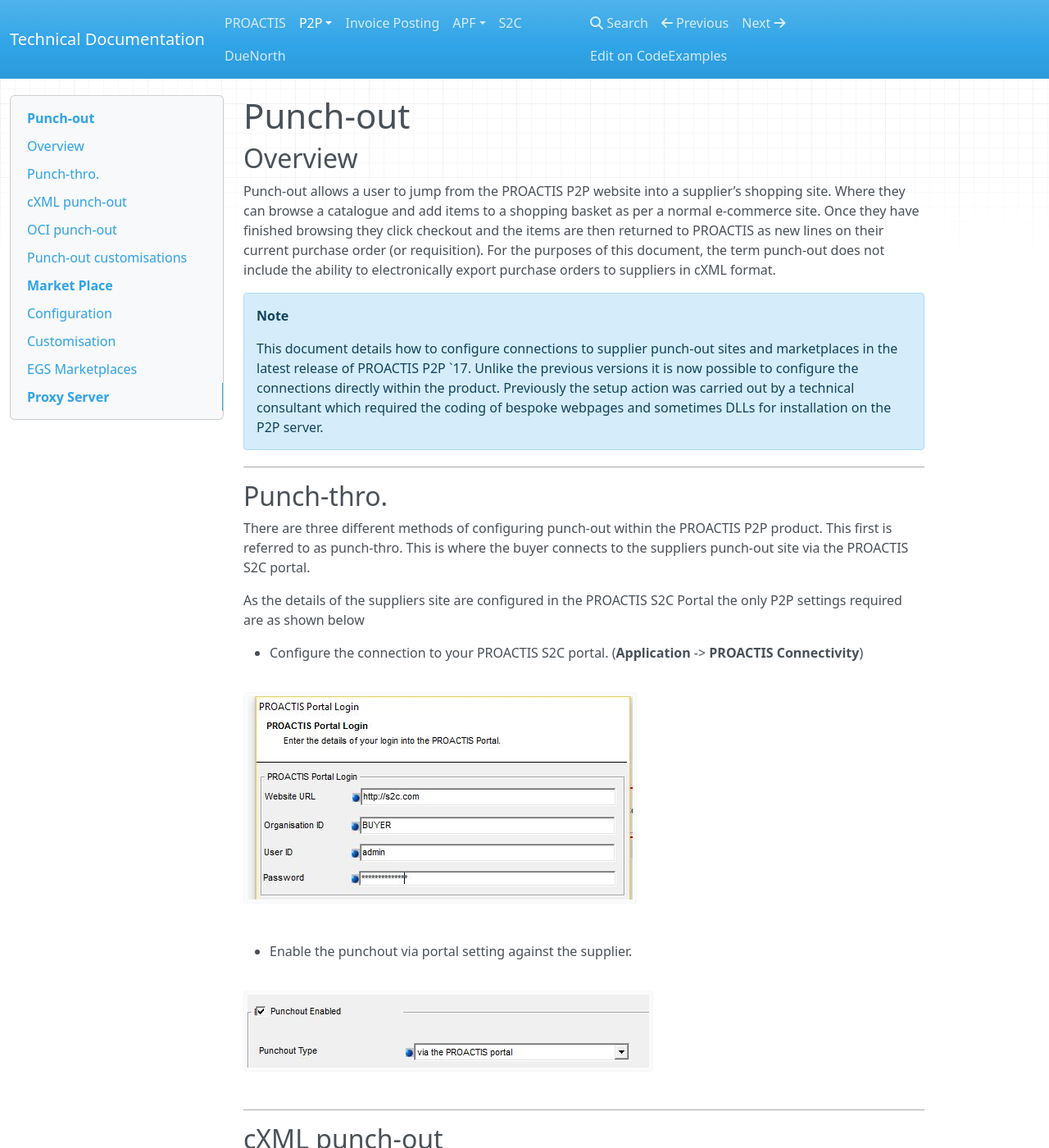
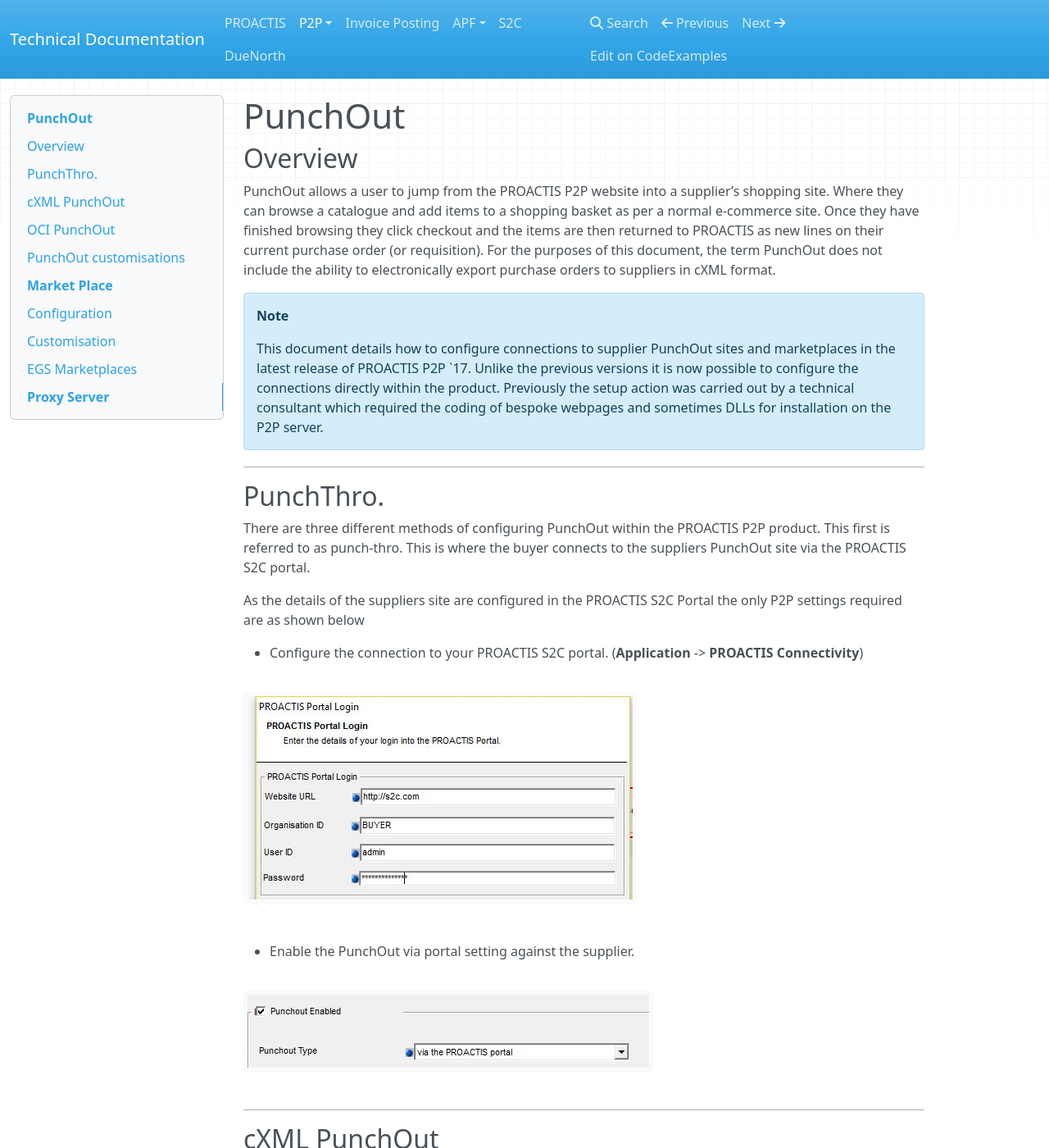
Before and after one commit to proactis-documentation/documentation-source, an MkDocs documentation site: the page built from docs/p2p/punchout.md, in a window 1280 px wide and 1400 px high. Shown: the whole window at 82% size. Built offline with MkDocs 1.6.1, drawn with Linux system fonts in a browser that asks for light colours; nearby versions of some CDN libraries; old or Windows-style settings are respelled for this version of MkDocs; some of the changed text lies outside the part shown.

Commit message:
PUNCHOUT

````diff
--- a/docs/p2p/punchout.md
+++ b/docs/p2p/punchout.md
@@ -1,18 +1,18 @@
-# Punch-out
+# PunchOut
 
 ## Overview
-Punch-out allows a user to jump from the PROACTIS P2P website into a supplier’s shopping site.  Where they can browse a catalogue and add items to a shopping basket as per a normal e-commerce site.  Once they have finished browsing they click checkout and the items are then returned to PROACTIS as new lines on their current purchase order (or requisition).
-For the purposes of this document, the term punch-out does not include the ability to electronically export purchase orders to suppliers in cXML format.
+PunchOut allows a user to jump from the PROACTIS P2P website into a supplier’s shopping site.  Where they can browse a catalogue and add items to a shopping basket as per a normal e-commerce site.  Once they have finished browsing they click checkout and the items are then returned to PROACTIS as new lines on their current purchase order (or requisition).
+For the purposes of this document, the term PunchOut does not include the ability to electronically export purchase orders to suppliers in cXML format.
 
 !!!Note
 
-    This document details how to configure connections to supplier punch-out sites and marketplaces in the latest release of PROACTIS P2P `17.
+    This document details how to configure connections to supplier PunchOut sites and marketplaces in the latest release of PROACTIS P2P `17.
     Unlike the previous versions it is now possible to configure the connections directly within the product.  Previously the setup action was carried out by a technical consultant which required the coding of bespoke webpages and sometimes DLLs for installation on the P2P server.
 
 ---
 
-## Punch-thro.
-There are three different methods of configuring punch-out within the PROACTIS P2P product.   This first is referred to as punch-thro.  This is where the buyer connects to the suppliers punch-out site via the PROACTIS S2C portal.
+## PunchThro.
+There are three different methods of configuring PunchOut within the PROACTIS P2P product.   This first is referred to as punch-thro.  This is where the buyer connects to the suppliers PunchOut site via the PROACTIS S2C portal.
 
 As the details of the suppliers site are configured in the PROACTIS S2C Portal the only P2P settings required are as shown below
 
@@ -20,15 +20,15 @@
 
 ![alt text](../img/p2p/punchout/s2c.bmp "cxml")
 
-+   Enable the punchout via portal setting against the supplier.
++   Enable the PunchOut via portal setting against the supplier.
 
 ![alt text](../img/p2p/punchout/thru-settings.bmp "cxml")
 
 ---
 
-## cXML punch-out
+## cXML PunchOut
 
-The majority of punch-outs follow the [cXML](http://cxml.org/) standard.  This can be configured directly within the P2P product by completing the following fields against a supplier.
+The majority of PunchOuts follow the [cXML](http://cxml.org/) standard.  This can be configured directly within the P2P product by completing the following fields against a supplier.
 
 ![alt text](../img/p2p/punchout/cxml-settings.bmp "cxml")
 
@@ -41,9 +41,9 @@
 
 ---
 
-## OCI punch-out
+## OCI PunchOut
 
-Less commonly used in the UK, but PROACTIS also supports the [Open Catalog Interface](https://en.wikipedia.org/wiki/Open_Catalog_Interface) (OCI) punch-out standard.  Again this can be configured directly within the product by completing the following three fields.
+Less commonly used in the UK, but PROACTIS also supports the [Open Catalog Interface](https://en.wikipedia.org/wiki/Open_Catalog_Interface) (OCI) PunchOut standard.  Again this can be configured directly within the product by completing the following three fields.
 
 ![alt text](../img/p2p/punchout/oci-settings.bmp "oci")
 
@@ -54,8 +54,8 @@
 
 ---
 
-## Punch-out customisations
-It is possible to customise punch-out at various points within the process:
+## PunchOut customisations
+It is possible to customise PunchOut at various points within the process:
 
 ### cXML Handshake
 The format of the cXML sent in the initial connection to the supplier’s site is generated from an XML using an XSLT transformation.  By default PROACTIS uses an XSLT embedded within the product however it is possible to use your own xslt by creating a file within the plugins folder called __PunchoutConnection_{supplierCode}.xslt__.  Where _{supplierCode}_ is the code of your supplier.
@@ -162,7 +162,7 @@
 Unlike previous versions of PROACTIS it is now possible to configure marketplace connections directly within the product.
 
 ## Configuration
-Using the “System Control” application choose the Marketplaces option from the Supplier Maintenance menu.  Add a New market place and complete both the Details and Punch-out sections.
+Using the “System Control” application choose the Marketplaces option from the Supplier Maintenance menu.  Add a New market place and complete both the Details and PunchOut sections.
 
 
 The following marketplace types (standards) are currently supported:
@@ -221,9 +221,9 @@
 ```
 
 ## EGS Marketplaces
-The EGS settings within the PROACTIS Connectivity snapin, do not refer to marketplace punch-out.  This are used to configure different functionality not covered by this document.
+The EGS settings within the PROACTIS Connectivity snapin, do not refer to marketplace PunchOut.  This are used to configure different functionality not covered by this document.
 
 
 # Proxy Server
-Connections to both supplier punch-out, and marketplaces honour the proxy server settings held in the __dsdba.ProxySettings__ table.
+Connections to both supplier PunchOut, and marketplaces honour the proxy server settings held in the __dsdba.ProxySettings__ table.
 This can be configured using the System Control application.
--- a/mkdocs.yml
+++ b/mkdocs.yml
@@ -12,7 +12,7 @@
     - P2P:
         - 'Overview' : p2p/Placeholder.md
         - 'Single Sign On (SSO)' : p2p/sso.md
-        - 'Punchout / Marketplaces' : p2p/punchout.md
+        - 'PunchOut / Marketplaces' : p2p/punchout.md
         - 'Nominal Validation' : p2p/nominalvalidation.md
         - 'Invoice Posting' : placeholder.md
         - 'Budget Checking' : placeholder.md
````
